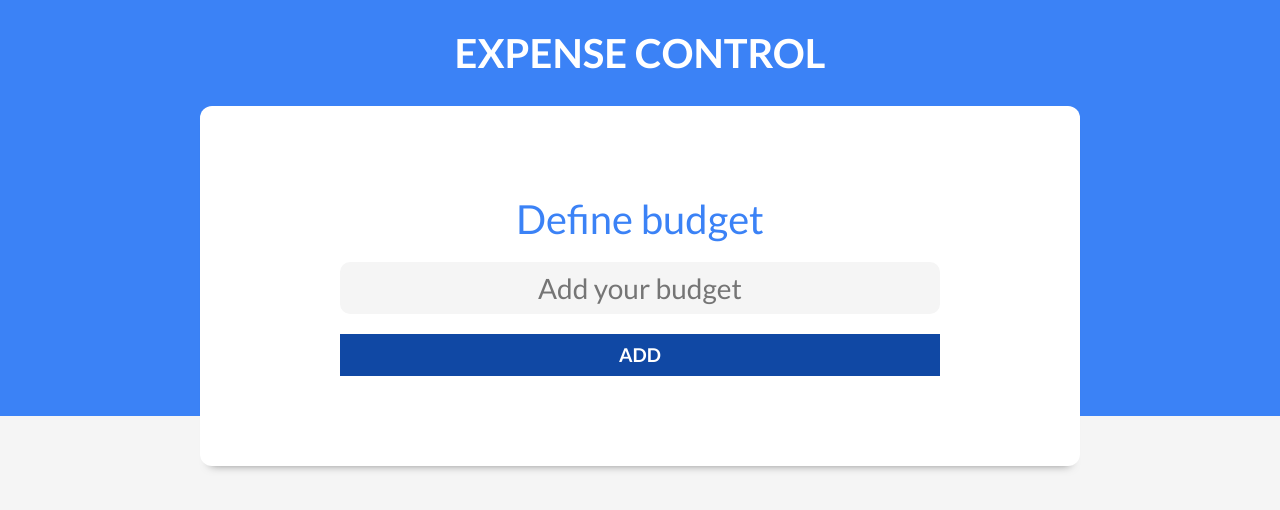
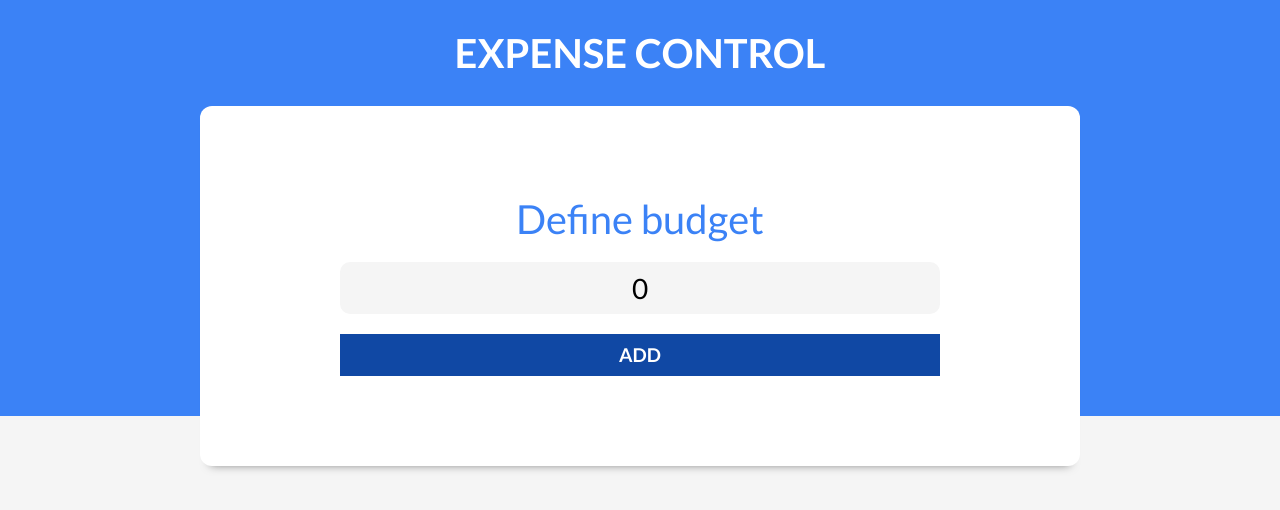
Before and after one commit to MiguelCarmonaF/Budget-react-vite-localstorage, a React (Vite) app: page / in a window 1280 px wide. Shown: the top 510 px of the page. Built offline with nearby package versions, Linux system fonts and the light colour scheme.

Commit message:
Adding handleError to budget submit

```diff
--- a/src/App.jsx
+++ b/src/App.jsx
@@ -1,10 +1,13 @@
 import { useState } from 'react'
 import Header from './components/Header'
 function App() {
-
+  const [budget, setBudget] = useState(0);
   return (
     <div>
-      <Header />
+      <Header
+        budget = {budget}
+        setBudget = {setBudget}
+      />
     </div>
   )
 }
--- a/src/components/Header.jsx
+++ b/src/components/Header.jsx
@@ -1,12 +1,15 @@
 import NewBudget from "./NewBudget"
 
-const Header = () => {
+const Header = ({budget, setBudget}) => {
     return (
         <header>
             <h1>
                 Expense control
             </h1>
-            <NewBudget />
+            <NewBudget
+                budget = {budget}
+                setBudget = {setBudget}
+            />
         </header>
     )
 }
--- /dev/null
+++ b/src/components/Message.jsx
@@ -0,0 +1,8 @@
+
+const Message = ({children, type}) => {  //RENDERIZAMOS EL CONTENIDO QUE PASAMOS CON EL PROP CHILDREN, EL CONTENIDO DENTRO DE LAS ETIQUETAS
+    return (
+        <div className={`alert ${type}`}>{`${children}`}</div>
+    )
+}
+
+export default Message
--- a/src/components/NewBudget.jsx
+++ b/src/components/NewBudget.jsx
@@ -1,16 +1,35 @@
-const NewBudget = () => {
+import { useState } from "react";
+import Message from './Message';
+const NewBudget = ({budget, setBudget}) => {
+
+const [message, setMessage] = useState("");
+
+const handlePresupuesto = (e) => {
+    e.preventDefault();
+    if (!Number(budget) || Number(budget) < 0){
+        setMessage("Enter a valid amount")
+    } else {
+        setMessage("");
+        console.log("correct")
+    }
+}
+
     return (
         <div className="container-budget container shadow">
-           <form className="form1">
+           <form onSubmit={handlePresupuesto} className="form1">
                 <div className="field">
                     <label>Define budget</label>
                     <input
-                        className= "new-budget"
-                        type= "text"
+                        className="new-budget"
+                        type="text"
                         placeholder="Add your budget"
+                        value= {budget}
+                        onChange= { e => setBudget(e.target.value)}
                     />
                 </div>
                 <input type="submit" value="Add" />
+                {message && <Message type="error">{message}</Message> /* Si message es true (tiene algo)
+                muestra este error, message dentro de las tags es para renderizar el contenido*/}
            </form>
         </div>
     )
--- a/src/index.css
+++ b/src/index.css
@@ -124,3 +124,19 @@ header h1 {
     padding: 4rem;
     border-radius: 1.2rem;
 }
+
+.alert {
+    padding: 2rem 5rem;
+    max-width: 60rem;
+    margin: 2rem auto 2rem auto;
+    font-weight: 900;
+    text-transform: uppercase;
+    font-size: 1.8rem;
+    text-align: center;
+}
+
+.alert.error{
+    background-color: #fff;
+    border-left: 5px solid #b91c1c;
+    color: #b91c1c
+}
```
